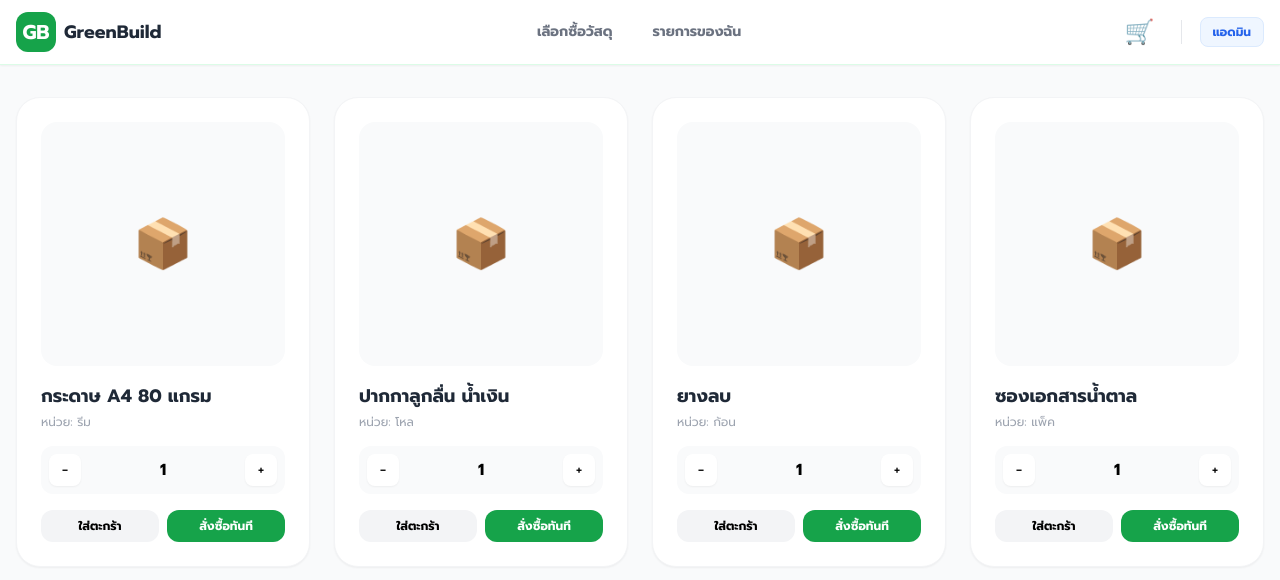
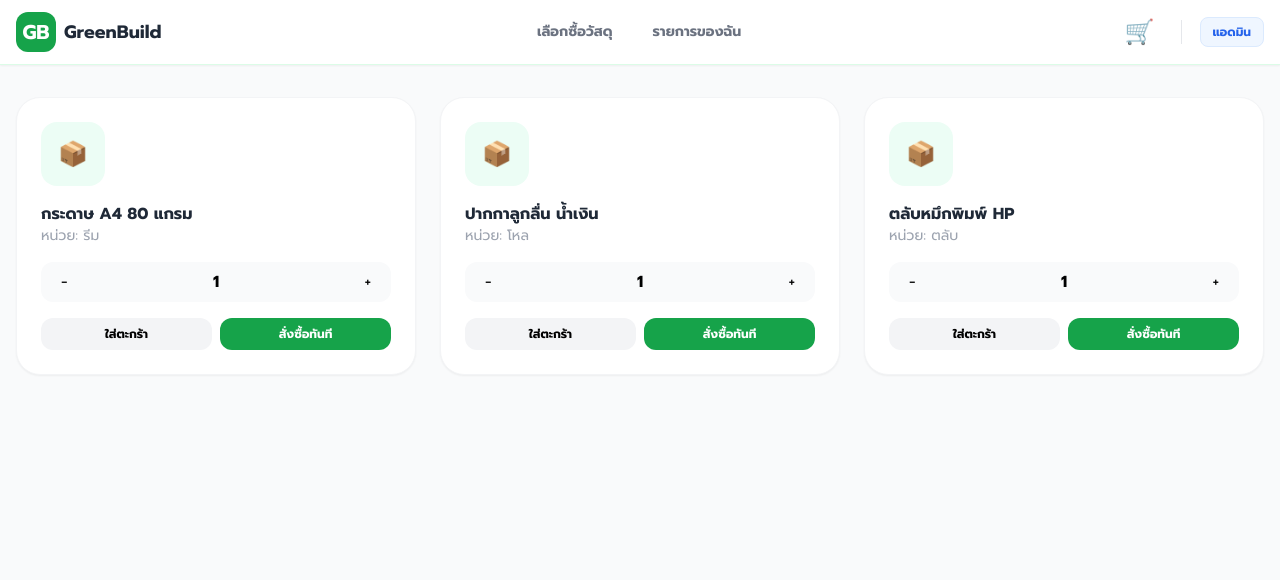
Before and after one commit to anuphat-bit/GreenBuild, a React (Vite) app: page / in a window 1280 px wide. Shown: the top 580 px of the page. Built offline with nearby package versions, Linux system fonts and the light colour scheme; no server answers.

Commit message:
Update ShopView.tsx

```diff
--- a/components/ShopView.tsx
+++ b/components/ShopView.tsx
@@ -6,52 +6,40 @@ interface ShopViewProps {
   onCreateOrder: (item: OrderItem) => void;
 }
 
-const AVAILABLE_PRODUCTS = [
+const PRODUCTS = [
   { id: 'P1', name: 'กระดาษ A4 80 แกรม', unit: 'รีม', isGreen: true },
   { id: 'P2', name: 'ปากกาลูกลื่น น้ำเงิน', unit: 'โหล', isGreen: false },
-  { id: 'P3', name: 'ยางลบ', unit: 'ก้อน', isGreen: false },
-  { id: 'P4', name: 'ซองเอกสารน้ำตาล', unit: 'แพ็ค', isGreen: true },
+  { id: 'P3', name: 'ตลับหมึกพิมพ์ HP', unit: 'ตลับ', isGreen: true },
 ];
 
 const ShopView: React.FC<ShopViewProps> = ({ onAddToCart, onCreateOrder }) => {
-  const [quantities, setQuantities] = useState<{ [key: string]: number }>({});
+  const [qtys, setQtys] = useState<{[key: string]: number}>({});
 
-  const handleQuantityChange = (id: string, value: number) => {
-    if (value < 1) return;
-    setQuantities(prev => ({ ...prev, [id]: value }));
-  };
-
-  // ✅ จุดสำคัญ: ต้องเตรียมข้อมูลให้มีโครงสร้างเหมือนกันทั้งตะกร้าและสั่งทันที
-  const prepareOrderItem = (product: typeof AVAILABLE_PRODUCTS[0]): OrderItem => {
-    return {
-      id: `ORD-${Date.now()}-${product.id}`,
-      name: product.name,      // ต้องใช้ name
-      amount: quantities[product.id] || 1, // ต้องใช้ amount
-      unit: product.unit,
-      isGreen: product.isGreen,
-      status: OrderStatus.PENDING,
-      requestedAt: new Date().toISOString()
-    };
-  };
+  const prepareItem = (p: typeof PRODUCTS[0]): OrderItem => ({
+    id: `ORD-${Date.now()}`,
+    name: p.name,
+    amount: qtys[p.id] || 1,
+    unit: p.unit,
+    isGreen: p.isGreen,
+    status: OrderStatus.PENDING,
+    requestedAt: new Date().toISOString()
+  });
 
   return (
-    <div className="grid grid-cols-1 md:grid-cols-2 lg:grid-cols-4 gap-6">
-      {AVAILABLE_PRODUCTS.map((product) => (
-        <div key={product.id} className="bg-white rounded-3xl p-6 shadow-sm border border-gray-100">
-          <div className="w-full aspect-square bg-gray-50 rounded-2xl mb-4 flex items-center justify-center text-5xl">📦</div>
-          <h3 className="font-bold text-gray-800 text-lg mb-1">{product.name}</h3>
-          <p className="text-gray-400 text-xs mb-4">หน่วย: {product.unit}</p>
-
-          <div className="flex items-center justify-between bg-gray-50 p-2 rounded-xl mb-4">
-            <button onClick={() => handleQuantityChange(product.id, (quantities[product.id] || 1) - 1)} className="w-8 h-8 bg-white rounded-lg shadow-sm">-</button>
-            <span className="font-bold">{quantities[product.id] || 1}</span>
-            <button onClick={() => handleQuantityChange(product.id, (quantities[product.id] || 1) + 1)} className="w-8 h-8 bg-white rounded-lg shadow-sm">+</button>
+    <div className="grid grid-cols-1 md:grid-cols-3 gap-6">
+      {PRODUCTS.map(p => (
+        <div key={p.id} className="bg-white p-6 rounded-3xl border border-gray-100 shadow-sm">
+          <div className="w-16 h-16 bg-emerald-50 rounded-2xl mb-4 flex items-center justify-center text-2xl">📦</div>
+          <h3 className="font-bold text-gray-800">{p.name}</h3>
+          <p className="text-gray-400 text-sm mb-4">หน่วย: {p.unit}</p>
+          <div className="flex items-center justify-between bg-gray-50 rounded-xl p-2 mb-4">
+            <button onClick={() => setQtys({...qtys, [p.id]: Math.max(1, (qtys[p.id] || 1) - 1)})} className="px-3">-</button>
+            <span className="font-bold">{qtys[p.id] || 1}</span>
+            <button onClick={() => setQtys({...qtys, [p.id]: (qtys[p.id] || 1) + 1})} className="px-3">+</button>
           </div>
-
           <div className="grid grid-cols-2 gap-2">
-            <button onClick={() => onAddToCart(prepareOrderItem(product))} className="py-2 bg-gray-100 rounded-xl font-bold text-xs">ใส่ตะกร้า</button>
-            {/* ✅ ปุ่มสั่งซื้อทันที ต้องเรียก onCreateOrder */}
-            <button onClick={() => onCreateOrder(prepareOrderItem(product))} className="py-2 bg-green-600 text-white rounded-xl font-bold text-xs">สั่งซื้อทันที</button>
+            <button onClick={() => onAddToCart(prepareItem(p))} className="py-2 bg-gray-100 rounded-xl text-xs font-bold">ใส่ตะกร้า</button>
+            <button onClick={() => onCreateOrder(prepareItem(p))} className="py-2 bg-green-600 text-white rounded-xl text-xs font-bold">สั่งซื้อทันที</button>
           </div>
         </div>
       ))}
```
